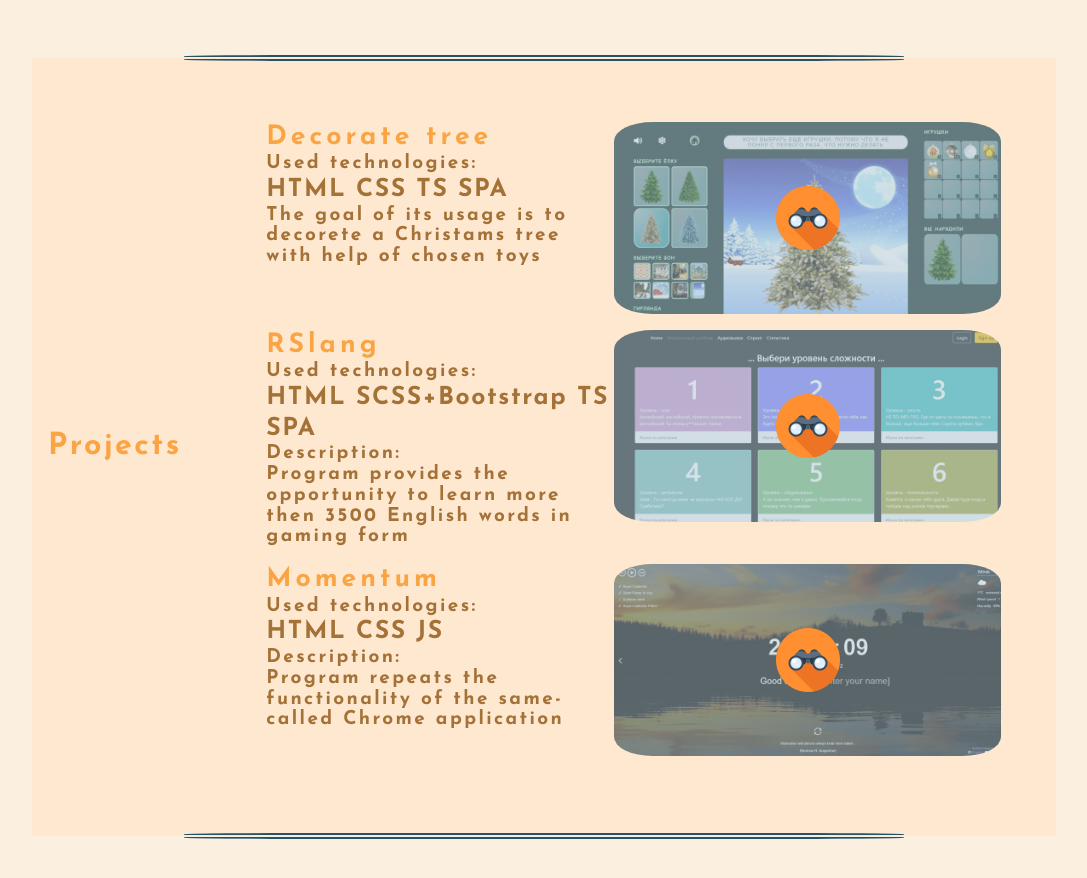
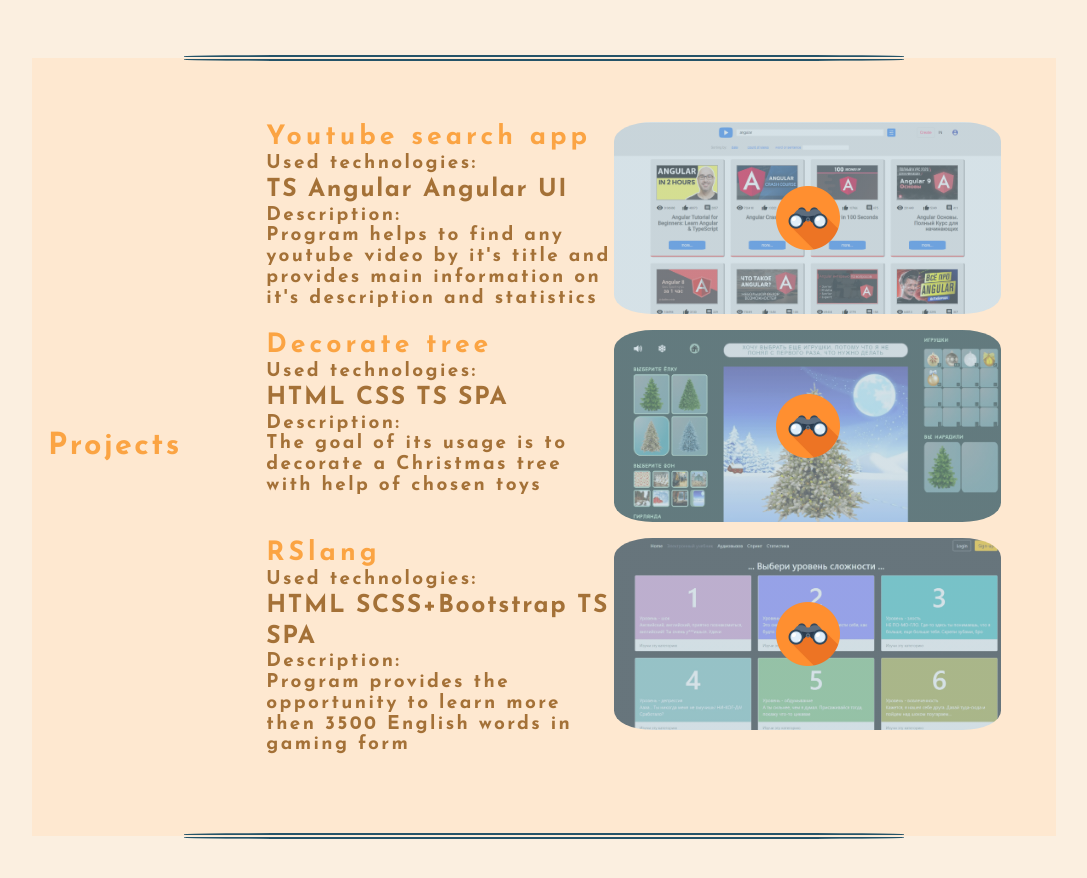
Before and after one commit to SashaTsarikova/CV, a website built with webpack: page src/index.html in a window 1280 px wide. Shown: the part 2780-3658 px from the top of the page, without its empty margins (96-1183 px from the left). Built offline with nearby package versions, Linux system fonts and the light colour scheme.

Commit message:
feat: add one project

```diff
--- a/package.json
+++ b/package.json
@@ -24,7 +24,7 @@
     "ts-loader": "^9.2.6",
     "typescript": "^4.4.3",
     "webpack": "^5.58.1",
-    "webpack-cli": "^4.9.0",
+    "webpack-cli": "^4.9.2",
     "webpack-dev-server": "^4.3.1",
     "webpack-remove-empty-scripts": "^0.7.1"
   },
--- a/src/index.html
+++ b/src/index.html
@@ -53,7 +53,6 @@
                 </div>
                 <div class="content-container">
                     <p class="main-title">
-                        Lorem Ipsum is simply dummy text of the printing and typesetting industry. Lorem Ipsum has been the industry's standard dummy text ever since the 1500s, when an unknown printer took a galley of type and scrambled it to make a type specimen book. It has survived not only five centuries, but also the leap into electronic typesetting, remaining essentially unchanged. It was popularised in the 1960s with the release of Letraset sheets containing Lorem Ipsum passages, and more rece
                     </p>
                 </div>
             </div>
@@ -95,8 +94,8 @@
                         Main responsibilities:
                     </p>
                     <ul>
-                        <li>work with legeslative documents</li>
-                        <li>communiction with international partners</li>
+                        <li>work with legislative documents</li>
+                        <li>communication with international partners</li>
                         <li>organization of international events</li>
                     </ul>
                 </div>
@@ -158,10 +157,25 @@
                 <div class="content-container">
                     <div class="projects-item">
                         <div class="projects-descriprion">
+                            <p class="main-title-underline">Youtube search app</p>
+                            <p>Used technologies:</p>
+                            <p class="main-title">TS Angular Angular UI</p>
+                            <p>Description:</p>
+                            <p>Program helps to find any youtube video by it's title and provides main information on it's description and statistics</p>
+                        </div>
+                        <a href="https://sashatsarikova.github.io/youtube-app/cards" target="_blank">
+                            <div class="projects-img youtube-app">
+                                <img src="./assets/icons/rivalry.webp" alt="youtube-app">
+                            </div>
+                        </a>
+                    </div>
+                    <div class="projects-item">
+                        <div class="projects-descriprion">
                             <p class="main-title-underline">Decorate tree</p>
                             <p>Used technologies:</p>
                             <p class="main-title">HTML CSS TS SPA</p>
-                            <p>The goal of its usage is to decorete a Christams tree with help of chosen toys</p>
+                            <p>Description:</p>
+                            <p>The goal of its usage is to decorate a Christmas tree with help of chosen toys</p>
                         </div>
                         <a href="https://rolling-scopes-school.github.io/sashatsarikova-JSFE2021Q3/christmas-task/" target="_blank">
                             <div class="projects-img christmas">
@@ -179,20 +193,6 @@
                         </div>
                         <a href="https://yurichprololz.github.io/rslang/#" target="_blank">
                             <div class="projects-img lang">
-                                <img src="./assets/icons/rivalry.webp" alt="christmas project">
-                            </div>
-                        </a>
-                    </div>
-                    <div class="projects-item">
-                        <div class="projects-descriprion">
-                            <p class="main-title-underline">Momentum</p>
-                            <p>Used technologies:</p>
-                            <p class="main-title">HTML CSS JS</p>
-                            <p>Description:</p>
-                            <p>Program repeats the functionality of the same-called Chrome application</p>
-                        </div>
-                        <a href="https://rolling-scopes-school.github.io/sashatsarikova-JSFE2021Q3/momentum/" target="_blank">
-                            <div class="projects-img momentum">
                                 <img src="./assets/icons/rivalry.webp" alt="christmas project">
                             </div>
                         </a>
--- a/src/scripts/textBase.ts
+++ b/src/scripts/textBase.ts
@@ -37,7 +37,7 @@ const textBaseEng: ItextBase = {
   ],
   softSkills: {
     'communication skills': 'I like to communicate with people. I have the ability to talk, speak, convince and explain.',
-    'research skills': "I can't work without analises of projects I involved in, so I always on the way of serching of comparativly better solotion",
+    'research skills': "I can't work without analyses of projects I involved in, so I always on the way of searching of comparatively better solution",
     responsibility: 'An integral trait of every professional is his ability to make decisions and take responsibility for them. I definitely have this trait.',
     'teamwork ability': "I'm ensure that a team could do more then a single person. I worked as a part of team on RSLang project (placed bellow)",
   },
--- a/src/scss/layout/_projects.scss
+++ b/src/scss/layout/_projects.scss
@@ -21,8 +21,8 @@
 
         transition: all .2s ease-in-out;
       }
-      &.momentum{
-        background: linear-gradient(rgba($sec-light-color,0.5),  rgba($sec-light-color,0.5)), url('../assets/projects/momentus.webp');
+      &.youtube-app{
+        background: linear-gradient(rgba($sec-light-color,0.5),  rgba($sec-light-color,0.5)), url('../assets/projects/youtubeApp.webp');
         background-repeat: no-repeat;
         background-size: cover;
       }
```
Also changed, not shown: src/assets/projects/youtubeApp.png (added), src/assets/projects/youtubeApp.webp (added), 1 other file.
